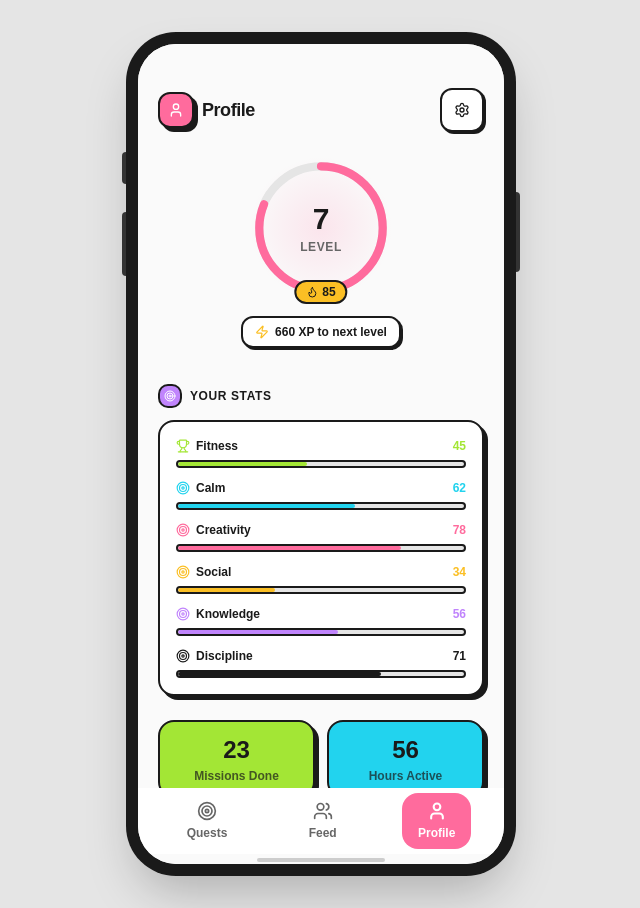
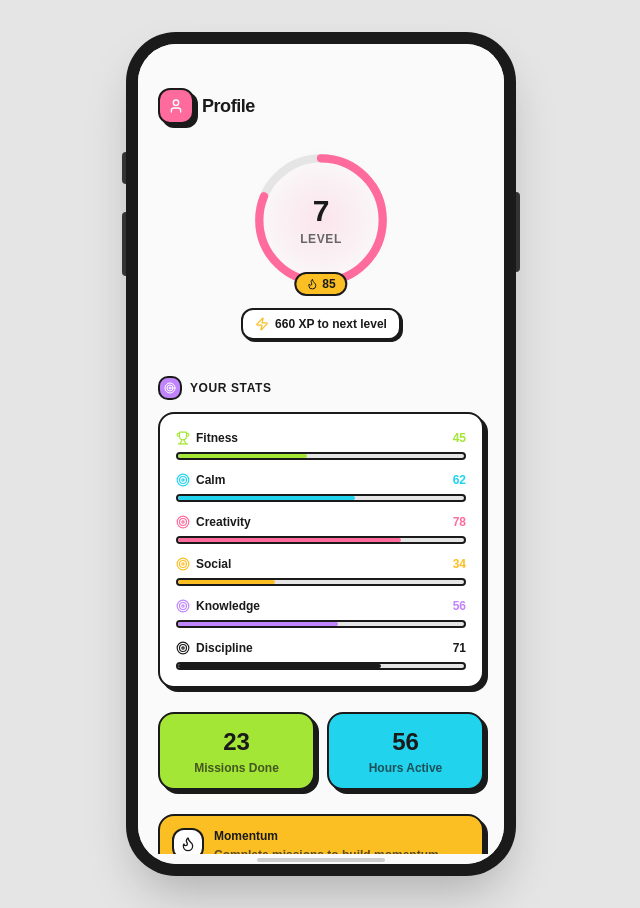
Before and after one commit to AshokAro/vibequest, a Next.js app: page /profile in a window 1280 px wide. Shown: the whole page, without its empty margins (319-959 px from the left). Built offline with nearby package versions, Linux system fonts and the light colour scheme; a web font is replaced by a local one.

Commit message:
feat: remove bottom nav, move profile to header, add settings/feed links to profile

```diff
--- a/app/components/MobileFrame.tsx
+++ b/app/components/MobileFrame.tsx
@@ -1,50 +1,6 @@
 "use client";
 
 import { useEffect, useState } from "react";
-import { Target, User, Users } from "lucide-react";
-import Link from "next/link";
-import { usePathname } from "next/navigation";
-import { cn } from "@/lib/utils";
-import { useTapFeedback } from "../hooks/useTapFeedback";
-
-const navItems = [
-  { href: "/", icon: Target, label: "Quests" },
-  { href: "/feed", icon: Users, label: "Feed" },
-  { href: "/profile", icon: User, label: "Profile" },
-];
-
-function BottomNavContent() {
-  const pathname = usePathname();
-  const { withTap } = useTapFeedback();
-
-  return (
-    <div className="flex items-center justify-around h-full px-2 bg-white">
-      {navItems.map((item) => {
-        const Icon = item.icon;
-        const isActive = pathname === item.href;
-
-        return (
-          <Link
-            key={item.href}
-            href={item.href}
-            onClick={withTap(() => {}, "light")}
-            className={cn(
-              "flex flex-col items-center justify-center py-2 px-4 tap-target transition-all duration-200 rounded-xl m-1",
-              isActive
-                ? "bg-[#ff6b9d] text-white font-bold"
-                : "text-[#666] hover:text-[#1a1a1a] hover:bg-[#f5f5f5]"
-            )}
-            aria-label={item.label}
-            aria-current={isActive ? "page" : undefined}
-          >
-            <Icon className="w-5 h-5" strokeWidth={isActive ? 2.5 : 2} />
-            <span className="text-xs mt-1 font-bold">{item.label}</span>
-          </Link>
-        );
-      })}
-    </div>
-  );
-}
 
 export function MobileFrame({ children }: { children: React.ReactNode }) {
   const [mounted, setMounted] = useState(false);
@@ -70,13 +26,8 @@ export function MobileFrame({ children }: { children: React.ReactNode }) {
               <div className="absolute top-0 left-0 right-0 h-6 bg-[#fafafa] z-20" />
 
               {/* Scrollable Content Area */}
-              <div className="absolute inset-0 top-6 bottom-[76px] overflow-y-auto overflow-x-hidden no-scrollbar">
+              <div className="absolute inset-0 top-6 bottom-[10px] overflow-y-auto overflow-x-hidden no-scrollbar">
                 {children}
-              </div>
-
-              {/* Fixed Bottom Nav - Inside the phone frame */}
-              <div className="absolute bottom-[10px] left-0 right-0 h-[66px] z-20">
-                <BottomNavContent />
               </div>
 
               {/* Home Indicator */}
@@ -93,16 +44,12 @@ export function MobileFrame({ children }: { children: React.ReactNode }) {
         </div>
       </div>
 
-      {/* Mobile: Full Screen - No grey container */}
+      {/* Mobile: Full Screen - No grey container, no bottom nav */}
       <div className="md:hidden fixed inset-0 w-full h-[100dvh] overflow-hidden flex flex-col bg-[#fafafa]">
         {/* Scrollable content area */}
         <div className="flex-1 overflow-y-auto overflow-x-hidden no-scrollbar min-h-0">
           {children}
         </div>
-        {/* Fixed nav at bottom */}
-        <div className="h-[66px] flex-shrink-0 bg-white border-t-2 border-[#1a1a1a] safe-bottom">
-          <BottomNavContent />
-        </div>
       </div>
     </div>
   );
--- a/app/page.tsx
+++ b/app/page.tsx
@@ -2,7 +2,7 @@
 
 import { useState, useEffect } from "react";
 import { useRouter } from "next/navigation";
-import { Dices, Zap, Clock, MapPin, Settings } from "lucide-react";
+import { Dices, Zap, Clock, MapPin, User } from "lucide-react";
 import { motion, AnimatePresence } from "framer-motion";
 import { cn } from "@/lib/utils";
 import type { Mood, UserPreferences } from "@/lib/types";
@@ -101,11 +101,11 @@ export default function HomePage() {
             </div>
           </div>
           <button
-            onClick={() => router.push("/settings")}
+            onClick={() => router.push("/profile")}
             className="w-9 h-9 rounded-lg bg-white hard-border hard-shadow-sm flex items-center justify-center text-[#1a1a1a] tap-target hover:-translate-y-0.5 transition-all"
-            aria-label="Settings"
+            aria-label="Profile"
           >
-            <Settings className="w-4 h-4" />
+            <User className="w-4 h-4" />
           </button>
         </div>
       </header>
--- a/app/profile/page.tsx
+++ b/app/profile/page.tsx
@@ -1,8 +1,9 @@
 "use client";
 
 import { useState } from "react";
+import { useRouter } from "next/navigation";
 import { motion } from "framer-motion";
-import { Settings, Trophy, Target, Flame, Zap, User } from "lucide-react";
+import { Settings, Trophy, Target, Flame, Zap, User, ChevronRight } from "lucide-react";
 import { cn } from "@/lib/utils";
 import type { UserProfile } from "@/lib/types";
 
@@ -134,9 +135,10 @@ const statColors = {
 
 export default function ProfilePage() {
   const [user] = useState<UserProfile>(mockUser);
+  const router = useRouter();
 
   return (
-    <main className="h-full safe-top safe-x bg-[#fafafa] pb-24 overflow-y-auto">
+    <main className="h-full safe-top safe-x bg-[#fafafa] pb-6 overflow-y-auto">
       {/* Header */}
       <header className="px-5 pt-5 pb-3 flex items-center justify-between">
         <div className="flex items-center gap-2">
@@ -145,12 +147,6 @@ export default function ProfilePage() {
           </div>
           <h1 className="text-lg font-black text-[#1a1a1a] tracking-tight">Profile</h1>
         </div>
-        <button
-          className="w-8 h-8 rounded-lg bg-white hard-border hard-shadow-sm flex items-center justify-center text-[#1a1a1a] tap-target hover:-translate-y-0.5 transition-all"
-          aria-label="Settings"
-        >
-          <Settings className="w-4 h-4" />
-        </button>
       </header>
 
       <div className="px-5 space-y-6">
@@ -218,6 +214,30 @@ export default function ProfilePage() {
             </div>
           </div>
         </section>
+
+        {/* Settings Button */}
+        <button
+          onClick={() => router.push("/settings")}
+          className="w-full flex items-center justify-between p-4 bg-white hard-border rounded-xl hard-shadow tap-target hover:-translate-y-0.5 transition-all"
+        >
+          <div className="flex items-center gap-3">
+            <div className="w-8 h-8 rounded-lg bg-[#e5e5e5] flex items-center justify-center">
+              <Settings className="w-4 h-4 text-[#1a1a1a]" />
+            </div>
+            <span className="text-sm font-black text-[#1a1a1a]">Settings</span>
+          </div>
+          <ChevronRight className="w-4 h-4 text-[#666]" />
+        </button>
+
+        {/* Dev: Feed Link */}
+        <div className="pt-4 border-t border-[#e5e5e5]">
+          <button
+            onClick={() => router.push("/feed")}
+            className="w-full text-center text-xs text-[#999] hover:text-[#666] font-medium py-2 transition-colors"
+          >
+            Dev: Feed
+          </button>
+        </div>
       </div>
     </main>
   );
```
